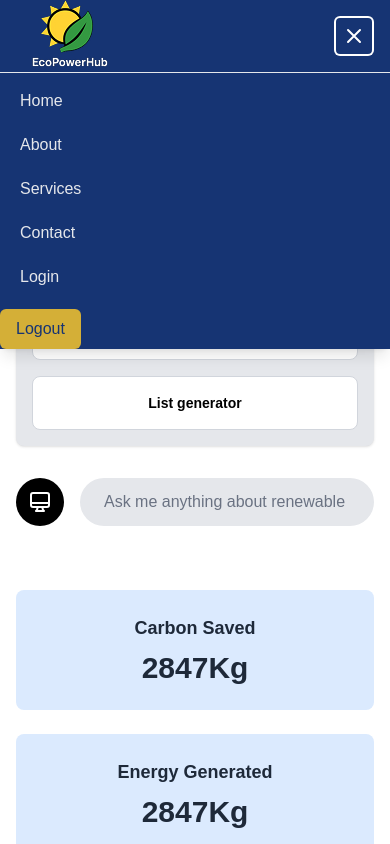
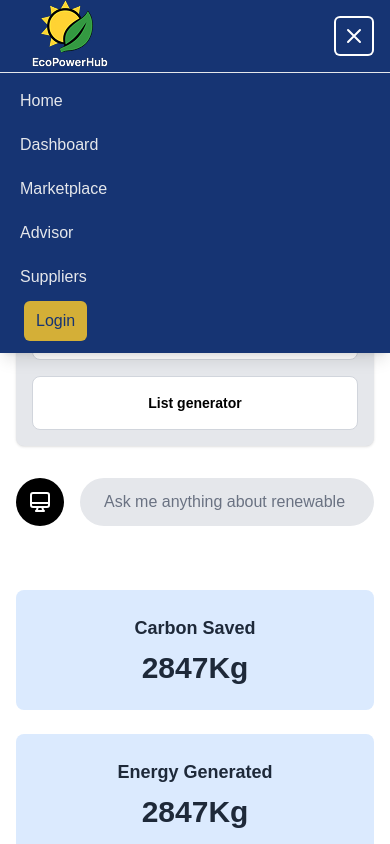
Before and after one commit to lewys-miugo/eco_hub, a Next.js app in the folder frontend/: page /advisor in a window 390 px wide. Both pictures are taken after a click on the button "Open main menu". Shown: the top 844 px of the page. Built offline with nearby package versions, Linux system fonts and the light colour scheme.

Commit message:
Adding Supplier navlink and making the mobile view links interactive

```diff
--- a/frontend/components/Navbar.jsx
+++ b/frontend/components/Navbar.jsx
@@ -66,13 +66,13 @@ export default function Navbar() {
               Marketplace
             </a>
             <a
-              href="#"
+              href="/advisor"
               className="text-white hover:text-indigo-600 dark:hover:text-indigo-400 px-3 py-2 text-sm font-medium transition-colors"
             >
               Advisor
             </a>
             <a
-              href="suppliers"
+              href="/suppliers"
               className="text-white hover:text-indigo-600 dark:hover:text-indigo-400 px-3 py-2 text-sm font-medium transition-colors"
             >
               Listings
@@ -135,39 +135,45 @@ export default function Navbar() {
         <div className="md:hidden">
           <div className="px-2 pt-2 pb-3 space-y-1 sm:px-3 border-t border-gray-200 dark:border-gray-700">
             <a
-              href="#"
+              href="/"
               className="text-gray-200 hover:text-indigo-400 block px-3 py-2 text-base font-medium transition-colors"
             >
               Home
             </a>
             <a
-              href="#"
+              href="/dashboard"
               className="text-gray-200 hover:text-indigo-400 block px-3 py-2 text-base font-medium transition-colors"
             >
-              About
+              Dashboard
             </a>
             <a
-              href="#"
+              href="/marketplace"
               className="text-gray-200 hover:text-indigo-400 block px-3 py-2 text-base font-medium transition-colors"
             >
-              Services
+              Marketplace
             </a>
             <a
-              href="#"
+              href="/advisor"
               className="text-gray-200 hover:text-indigo-400 block px-3 py-2 text-base font-medium transition-colors"
             >
-              Contact
+              Advisor
+            </a>
+            <a
+              href="/suppliers"
+              className="text-gray-200 hover:text-indigo-400 block px-3 py-2 text-base font-medium transition-colors"
+            >
+              Suppliers
             </a>
             <a
               href="/auth"
-              className="text-gray-200 hover:text-indigo-400 block px-3 py-2 text-base font-medium transition-colors"
+              className="mx-4 bg-[#D4AF37] text-[#163473] hover:bg-[#B8941F] block px-3 py-2 text-base font-medium transition-colors rounded-md w-fit"
             >
               Login
             </a>
           </div>
-          <button className="px-4 py-2 bg-[#D4AF37] text-[#163473] text-base font-medium rounded-md hover:bg-[#B8941F] transition-colors">
+          {/* <button className="px-4 py-2 bg-[#D4AF37] text-[#163473] text-base font-medium rounded-md hover:bg-[#B8941F] transition-colors">
             Logout
-          </button>
+          </button> */}
         </div>
         )}
     </nav>
```
